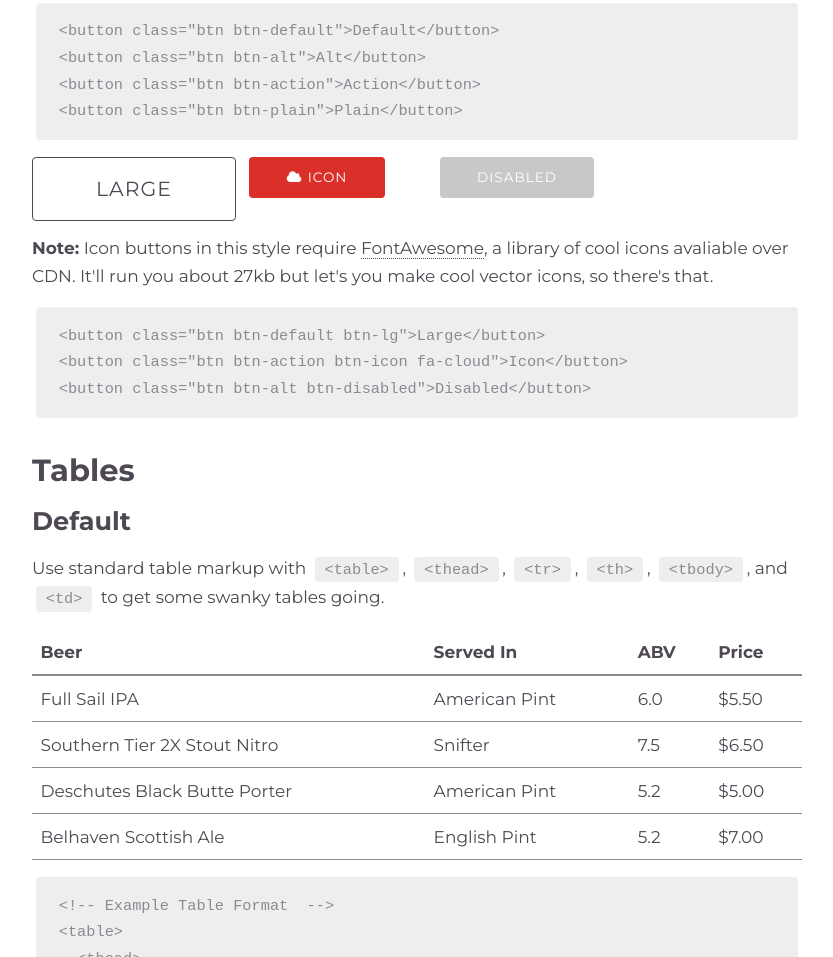
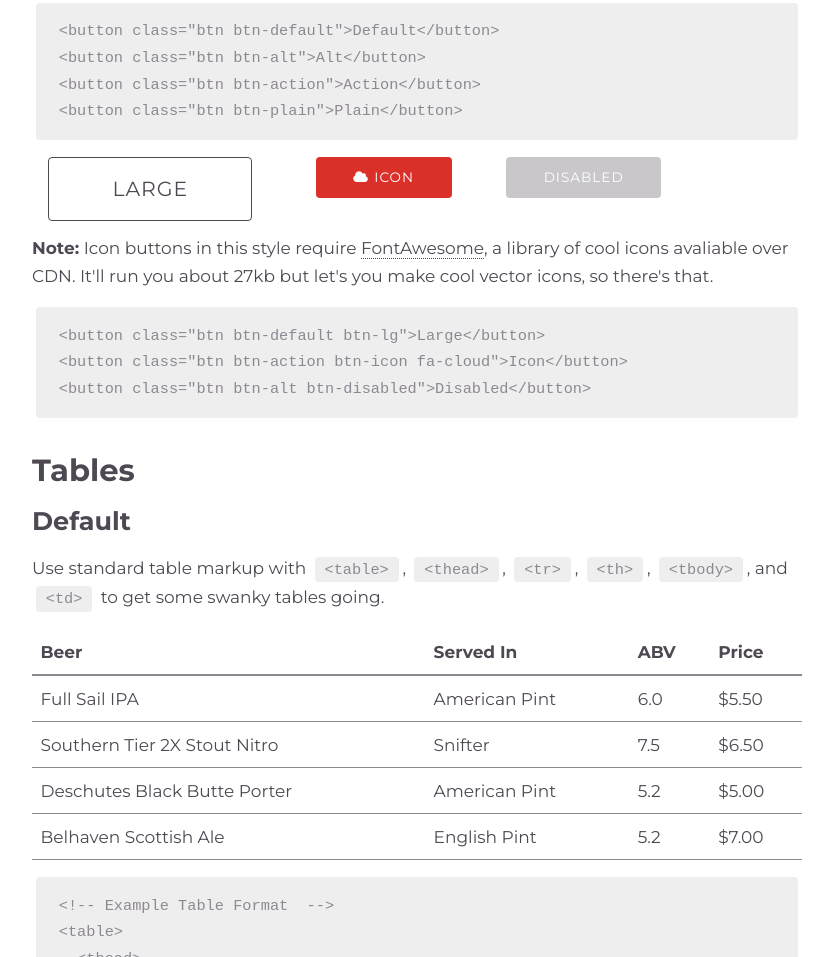
Before and after one commit to ryanmadden/rainier, a website: page index.html in a window 1280 px wide. Shown: the part 4667-5624 px from the top of the page, without its empty margins (223-1056 px from the left). Drawn offline with Linux system fonts and the light colour scheme.

Commit message:
Fix large button display

```diff
--- a/index.html
+++ b/index.html
@@ -331,7 +331,7 @@
       </div>
       <pre class="prettyprint"><code>&lt;button class="btn btn-default"&gt;Default&lt;/button&gt;<br>&lt;button class="btn btn-alt"&gt;Alt&lt;/button&gt;<br>&lt;button class="btn btn-action"&gt;Action&lt;/button&gt;<br>&lt;button class="btn btn-plain"&gt;Plain&lt;/button&gt;<br></code></pre>
       <div class="row text-center">
-        <div class="clm xs-12 sm-3">
+        <div class="clm xs-12 sm-4">
           <button class="btn btn-default btn-lg">Large</button>
         </div>
         <div class="clm xs-12 sm-3">
```
